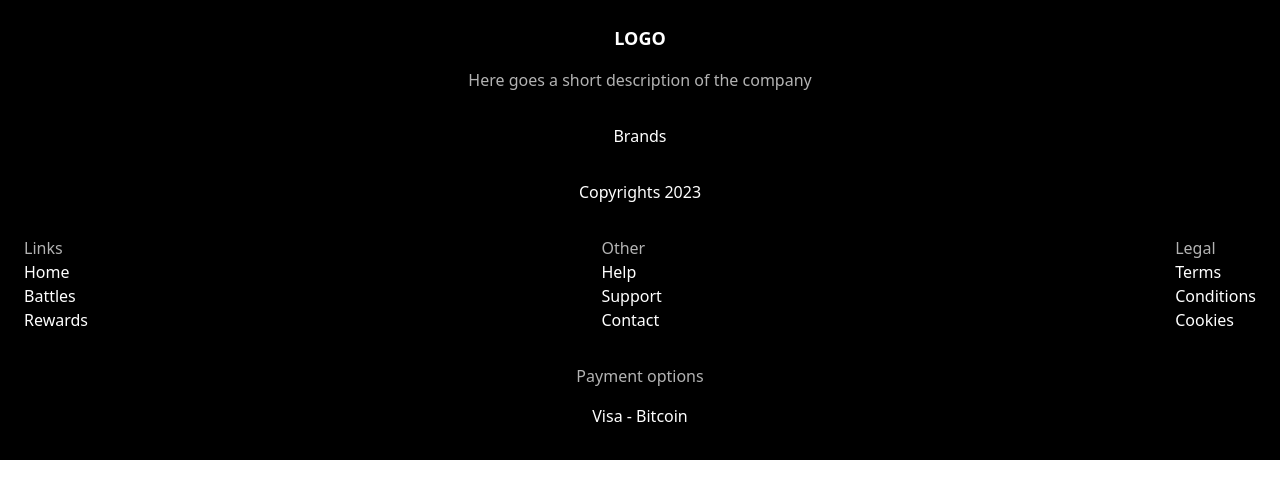
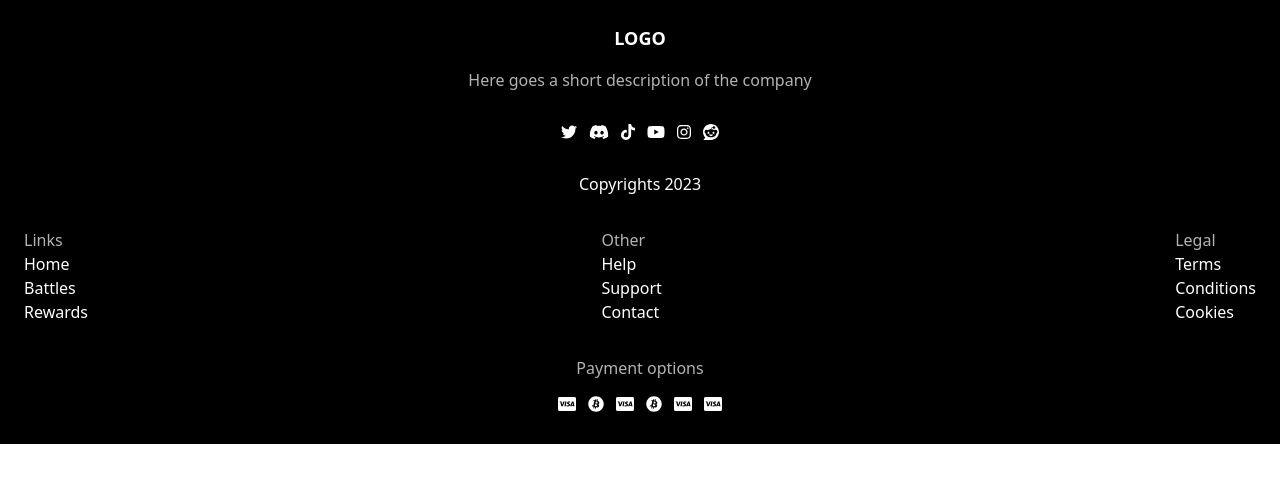
Before and after one commit to juandelacruz23/infinitro-assessment, a React (Vite) app: page / in a window 1280 px wide. Shown: the top 498 px of the page. Built offline with nearby package versions, Linux system fonts and the light colour scheme.

Commit message:
Add icons

```diff
--- a/package.json
+++ b/package.json
@@ -10,6 +10,9 @@
     "preview": "vite preview"
   },
   "dependencies": {
+    "@fortawesome/fontawesome-svg-core": "^6.6.0",
+    "@fortawesome/free-brands-svg-icons": "^6.6.0",
+    "@fortawesome/react-fontawesome": "^0.2.2",
     "classnames": "^2.5.1",
     "react": "^18.3.1",
     "react-dom": "^18.3.1"
--- a/src/Landing/Footer/Footer.tsx
+++ b/src/Landing/Footer/Footer.tsx
@@ -1,5 +1,7 @@
+import { FontAwesomeIcon } from "@fortawesome/react-fontawesome";
 import Link from "../../common/Link";
 import Title3 from "../../common/Title3";
+import { faBitcoin, faCcVisa, faDiscord, faInstagram, faReddit, faTiktok, faTwitter, faYoutube } from "@fortawesome/free-brands-svg-icons";
 
 const Footer = () => {
   return (
@@ -8,7 +10,14 @@ const Footer = () => {
         <h2 className="uppercase font-bold text-lg">Logo</h2>
         <p className="opacity-70">Here goes a short description of the company</p>
       </div>
-      <div>Brands</div>
+      <div className="flex gap-3">
+        <FontAwesomeIcon icon={faTwitter} />
+        <FontAwesomeIcon icon={faDiscord} />
+        <FontAwesomeIcon icon={faTiktok} />
+        <FontAwesomeIcon icon={faYoutube} />
+        <FontAwesomeIcon icon={faInstagram} />
+        <FontAwesomeIcon icon={faReddit} />
+      </div>
       <p className="hidden md:block">Copyrights 2023</p>
       <nav className="flex justify-between w-full">
         <ul>
@@ -32,8 +41,13 @@ const Footer = () => {
       </nav>
       <div className="flex flex-col items-center gap-4">
         <Title3>Payment options</Title3>
-        <div>
-          Visa - Bitcoin
+        <div className="flex gap-3">
+          <FontAwesomeIcon icon={faCcVisa} />
+          <FontAwesomeIcon icon={faBitcoin} />
+          <FontAwesomeIcon icon={faCcVisa} />
+          <FontAwesomeIcon icon={faBitcoin} />
+          <FontAwesomeIcon icon={faCcVisa} />
+          <FontAwesomeIcon icon={faCcVisa} />
         </div>
         <p className="md:hidden opacity-70 text-xs">© Copyrights 2023</p>
       </div>
```
Also changed, not shown: 1 other file (tests, documents, lock files or other folders).
